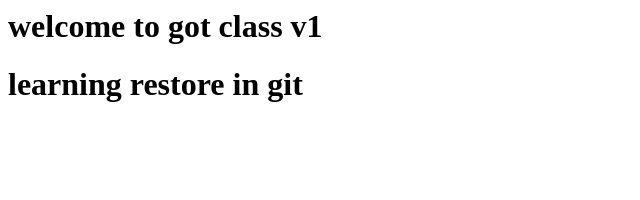
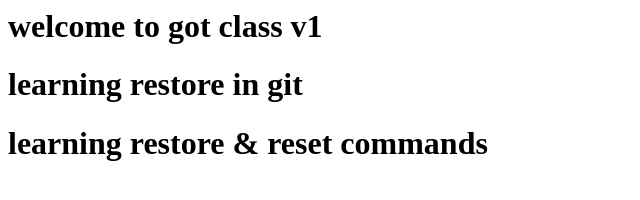
Before and after one commit to Vignesh72-dev/makemytrip, a plain HTML site: page index.html in a window 1280 px wide. Shown: the whole page, without its empty margins (0-640 px from the left). Drawn offline with Linux system fonts and the light colour scheme.

Commit message:
learning commands reset

```diff
--- a/index.html
+++ b/index.html
@@ -1,2 +1,3 @@
 <h1> welcome to got class v1</h1>
 <h1> learning restore in git</h1>
+<h1> learning restore & reset commands</h1>
```
